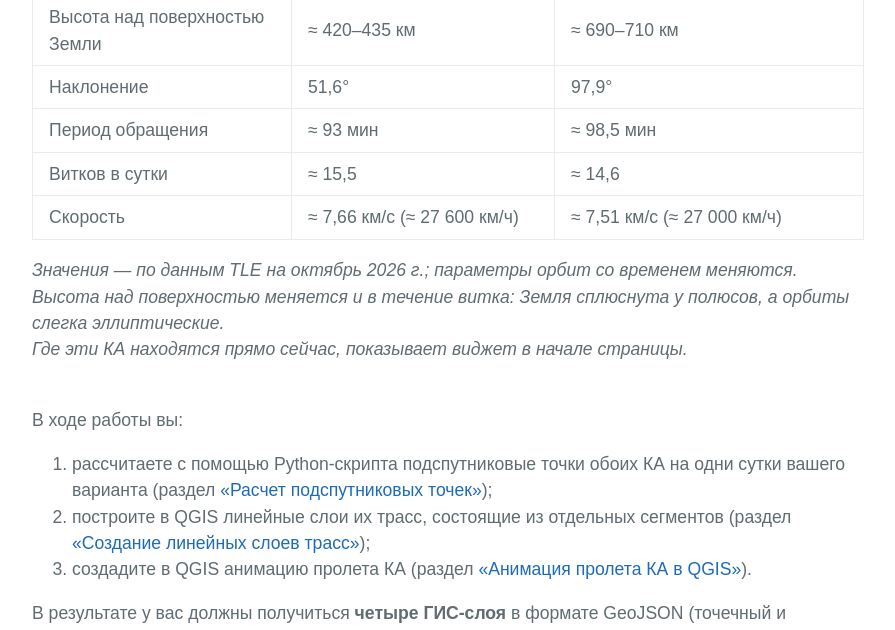
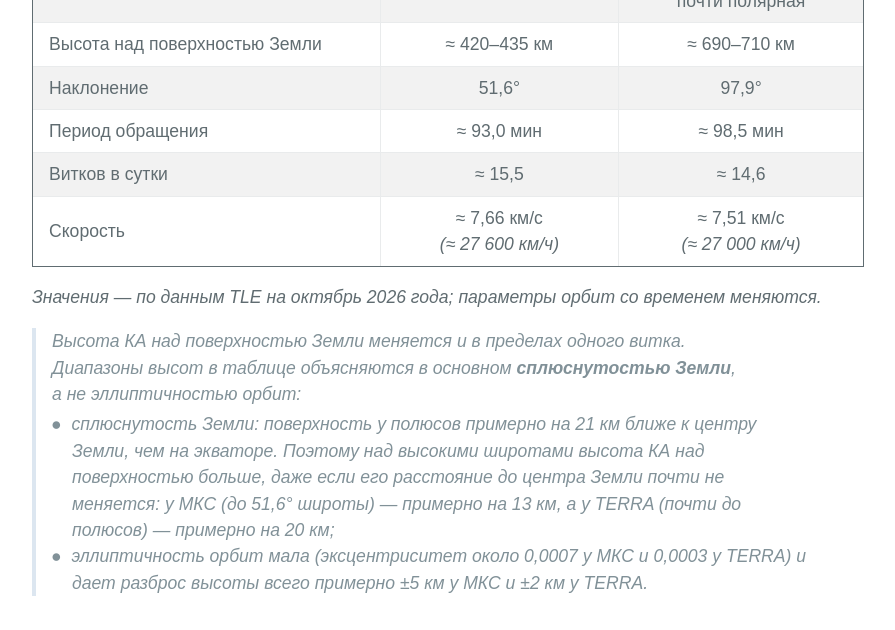
Before and after one commit to Alexander-Orlovsky/RUDN-QGIS-ORBIT-L1, a Jekyll site: the page built from index.md, in a window 1280 px wide and 1400 px high, scrolled down 2540 px. Shown: the top 630 px of the window, without its empty margins (192-1087 px from the left). Built offline with Jekyll 4.4.1, drawn with Linux system fonts in a browser that asks for light colours; some of the changed text lies outside the part shown.

Commit message:
Исправления на 24.10.2026 - 18:20

```diff
--- a/index.md
+++ b/index.md
@@ -104,30 +104,44 @@ style="max-width: 100%; border: 1px solid rgb(0, 163, 211); border-radius: 20px;
       <b>TERRA</b></a> — транснационального научно-исследовательского спутника, одного из основных спутников дистанционного зондирования Земли (ДЗЗ). \
 Номер по спутниковому каталогу NORAD **25994**.
 
-Орбиты у этих КА очень разные, поэтому сильно различаются и их наземные трассы:
+Орбиты этих КА существенно различаются, поэтому различаются и их наземные трассы:
 
-| Параметр орбиты | МКС | TERRA |
-|---|---|---|
-| Запуск | 20 ноября 1998 г. (первый модуль) | 18 декабря 1999 г. |
-| Тип орбиты | низкая околоземная | солнечно&#8209;синхронная, почти полярная |
-| Высота над поверхностью Земли | ≈&nbsp;420–435&nbsp;км | ≈&nbsp;690–710&nbsp;км |
-| Наклонение | 51,6° | 97,9° |
-| Период обращения | ≈&nbsp;93&nbsp;мин | ≈&nbsp;98,5&nbsp;мин |
-| Витков в сутки | ≈&nbsp;15,5 | ≈&nbsp;14,6 |
-| Скорость | ≈&nbsp;7,66&nbsp;км/с (≈&nbsp;27&nbsp;600&nbsp;км/ч) | ≈&nbsp;7,51&nbsp;км/с (≈&nbsp;27&nbsp;000&nbsp;км/ч) |
+<!-- Оформление таблицы - как в 3D-L1 (materials/variants_of_work.html): шапка #d5dce4, каждая вторая строка #f2f2f2.
+     Внешняя обводка - как у скриншотов (#606c71). Сделана через outline, а не border: в теме Cayman у таблицы
+     display: block и width: 100% (рамка была бы шире таблицы), а при border-collapse светлые рамки ячеек
+     перекрывали бы рамку таблицы -->
+<table style="display: table; outline: 1px solid #606c71; outline-offset: -1px;">
+  <tr style="height: 4em;"> <!-- высота шапки - как у строк в две строки текста ("Тип орбиты") -->
+    <th style="background-color: #d5dce4;">Параметр орбиты</th>
+    <th style="background-color: #d5dce4; text-align: center;">МКС</th>
+    <th style="background-color: #d5dce4; text-align: center;">TERRA</th>
+  </tr>
+  <tr><td>Дата запуска</td><td align="center">&nbsp;20&nbsp;ноября&nbsp;1998&nbsp;года&nbsp;<br><i>(первый модуль)</i></td><td align="center">&nbsp;18&nbsp;декабря&nbsp;1999&nbsp;года</td></tr>
+  <tr style="background-color: #f2f2f2;"><td>Тип орбиты</td><td align="center">низкая&nbsp;околоземная</td><td align="center">солнечно&#8209;синхронная,<br>почти полярная</td></tr>
+  <tr><td>Высота над поверхностью Земли</td><td align="center">≈&nbsp;420–435&nbsp;км</td><td align="center">≈&nbsp;690–710&nbsp;км</td></tr>
+  <tr style="background-color: #f2f2f2;"><td>Наклонение</td><td align="center">51,6°</td><td align="center">97,9°</td></tr>
+  <tr><td>Период обращения</td><td align="center">≈&nbsp;93,0&nbsp;мин</td><td align="center">≈&nbsp;98,5&nbsp;мин</td></tr>
+  <tr style="background-color: #f2f2f2;"><td>Витков в сутки</td><td align="center">≈&nbsp;15,5</td><td align="center">≈&nbsp;14,6</td></tr>
+  <tr><td>Скорость</td><td align="center">≈&nbsp;7,66&nbsp;км/с<br><i>(≈&nbsp;27&nbsp;600&nbsp;км/ч)</i></td><td align="center">≈&nbsp;7,51&nbsp;км/с<br><i>(≈&nbsp;27&nbsp;000&nbsp;км/ч)</i></td></tr>
+</table>
 
-*Значения — по данным TLE на октябрь 2026 г.; параметры орбит со временем меняются.
-Высота над поверхностью меняется и в течение витка: Земля сплюснута у полюсов, а орбиты слегка эллиптические.* \
-*Где эти КА находятся прямо сейчас, показывает виджет в начале страницы.*
+*Значения — по данным TLE на октябрь 2026 года; параметры орбит со временем меняются.*
+> <p style="margin-bottom: 4px;"><i>Высота КА над поверхностью Земли меняется и в пределах одного витка.<br>
+> Диапазоны высот в таблице объясняются в основном <b>сплюснутостью Земли</b>, а&nbsp;не&nbsp;эллиптичностью орбит:</i></p>
+> <p style="padding-left: 20px; text-indent: -21px; margin-top: 0; margin-bottom: 0;">&#9679;&nbsp; <i>сплюснутость Земли: поверхность у полюсов примерно на 21&nbsp;км ближе к центру Земли, чем на экваторе.
+> Поэтому над высокими широтами высота КА над поверхностью больше, даже если его расстояние до центра Земли почти не меняется:
+> у МКС (до 51,6° широты) — примерно на 13&nbsp;км, а у TERRA (почти до полюсов) — примерно на 20&nbsp;км;</i></p>
+> <p style="padding-left: 20px; text-indent: -21px; margin-top: 0; margin-bottom: 8px;">&#9679;&nbsp; <i>эллиптичность орбит мала (эксцентриситет около 0,0007 у МКС и 0,0003 у TERRA)
+> и дает разброс высоты всего примерно ±5&nbsp;км у МКС и ±2&nbsp;км у TERRA.</i></p>
 
 <br>
-В ходе работы вы:
+**В ходе работы вы:**
 
-1. рассчитаете с помощью Python&#8209;скрипта подспутниковые точки обоих КА на одни сутки вашего варианта
-   (раздел [«Расчет подспутниковых точек»](#расчет-подспутниковых-точек));
-2. построите в QGIS линейные слои их трасс, состоящие из отдельных сегментов
-   (раздел [«Создание линейных слоев трасс»](#создание-линейных-слоев-трасс));
-3. создадите в QGIS анимацию пролета КА
+1. Рассчитаете с помощью Python&#8209;скрипта подспутниковые точки обоих КА на одни сутки вашего варианта
+   (раздел [«Расчет подспутниковых точек»](#расчет-подспутниковых-точек)).
+2. Построите в QGIS линейные слои их трасс, состоящие из отдельных сегментов
+   (раздел [«Создание линейных слоев трасс»](#создание-линейных-слоев-трасс)).
+3. Создадите в QGIS анимацию пролета КА
    (раздел [«Анимация пролета КА в QGIS»](#анимация-пролета-ка-в-qgis)).
 
 В результате у вас должны получиться **четыре ГИС&#8209;слоя** в формате GeoJSON (точечный и линейный для каждого КА)
@@ -135,14 +149,15 @@ style="max-width: 100%; border: 1px solid rgb(0, 163, 211); border-radius: 20px;
 
 <img src="media/Пример_результата_трасс_в_QGIS.png" alt="Нет фото" style="width: ; border: 2px solid #606c71;">
 
-*Пример результата: трассы МКС и TERRA на 27 сентября 2026 года в QGIS на фоне карты OpenStreetMap;
-анимация пролета — в панели «Управление временем» (англ. Temporal Controller).*
+*Пример результата: трассы МКС и TERRA на 27 сентября 2026 года в QGIS&#8209;проекте с анимацией пролета КА,
+настроенной в панели «Управление временем» (англ. Temporal Controller), на фоне карты OpenStreetMap.*
 
-Эти ГИС&#8209;слои понадобятся вам и в следующих частях работы, поэтому выполняйте все шаги аккуратно.
+Созданные ГИС&#8209;слои понадобятся вам и в следующих частях работы, поэтому выполняйте все описанные здесь шаги **внимательно и аккуратно**.
 
 > #### *Обратите внимание:*
-> *Все время в этой работе — в данных, в расчетах и в QGIS — это всемирное координированное время **UTC**, а не московское
-> (МСК = UTC&nbsp;+&nbsp;3&nbsp;ч). Подробнее — в разделе [«Результат расчета»](#результат-расчета).*
+> *Все время в этой работе — в данных, в расчетах и в итоговых слоях — это всемирное координированное время **UTC**, а не московское
+> (МСК = UTC&nbsp;+&nbsp;3&nbsp;ч). \
+> Подробнее — в разделе [«Результат расчета»](#результат-расчета).*
 
 <br>
 🔼 [Вернуться к ОГЛАВЛЕНИЮ](#оглавление)
```
Also changed, not shown: other parts of index.md (+1 -1 lines).
